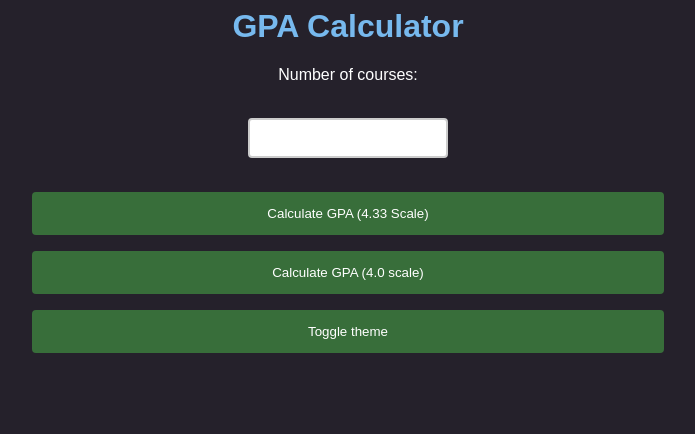
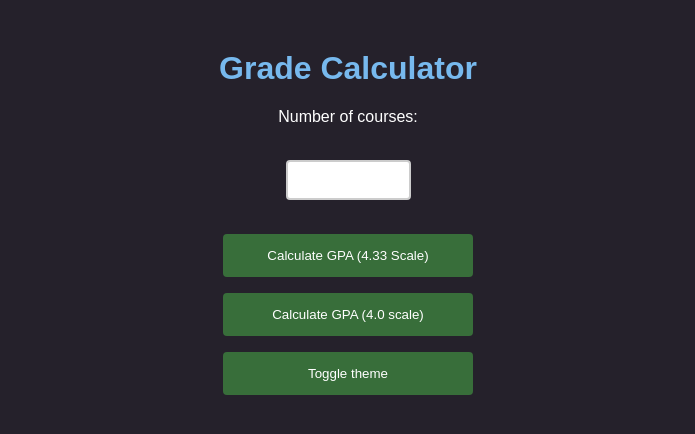
Before and after one commit to Rheiley/GPA-Calculator, a website: page index.html in a window 1280 px wide. Shown: the whole page, without its empty margins (292-987 px from the left). Drawn offline with Linux system fonts and the light colour scheme.

Commit message:
made some design changes
just some css, stuff, nothing too flashy

```diff
--- a/index.html
+++ b/index.html
@@ -1,10 +1,10 @@
 <html>
 <head>
   <link rel="stylesheet" type="text/css" href="style.css">
-  <title>GPA Calculator</title>
+  <title>Grade Calculator</title>
 </head>
 <body class="dark-theme">
-  <h1>GPA Calculator</h1>
+  <h1>Grade Calculator</h1>
   <form>
     <label for="numCourses">Number of courses:</label><br>
     <input type="number" id="numCourses" name="numCourses" oninput="updateGrades()"><br>
--- a/style.css
+++ b/style.css
@@ -3,10 +3,12 @@ body {
   }
 
   h1 {
+    margin-top: 50px;
     text-align: center;
     color: #4c82af;
   }
   .dark-theme h1 {
+    margin-top: 50px;
     text-align: center;
     color: #77b9ee;
   }
@@ -22,10 +24,12 @@ body {
   }
 
   #numCourses {
-    width: 200px;
+    text-align: center;
+    width: 125px;
   }
 
   input[type="number"] {
+    text-align: center;
     height: 40px;
     font-size: 16px;
     color: #000;
@@ -43,7 +47,7 @@ body {
   }
 
   button {
-    width: 50%;
+    width: 250px;
     background-color: #4caf50;
     color: white;
     padding: 14px 20px;
@@ -53,7 +57,7 @@ body {
     cursor: pointer;
   }
   .dark-theme button {
-    width: 50%;
+    width: 250px;
     background-color: #386e3a;
     color: white;
     padding: 14px 20px;
```
